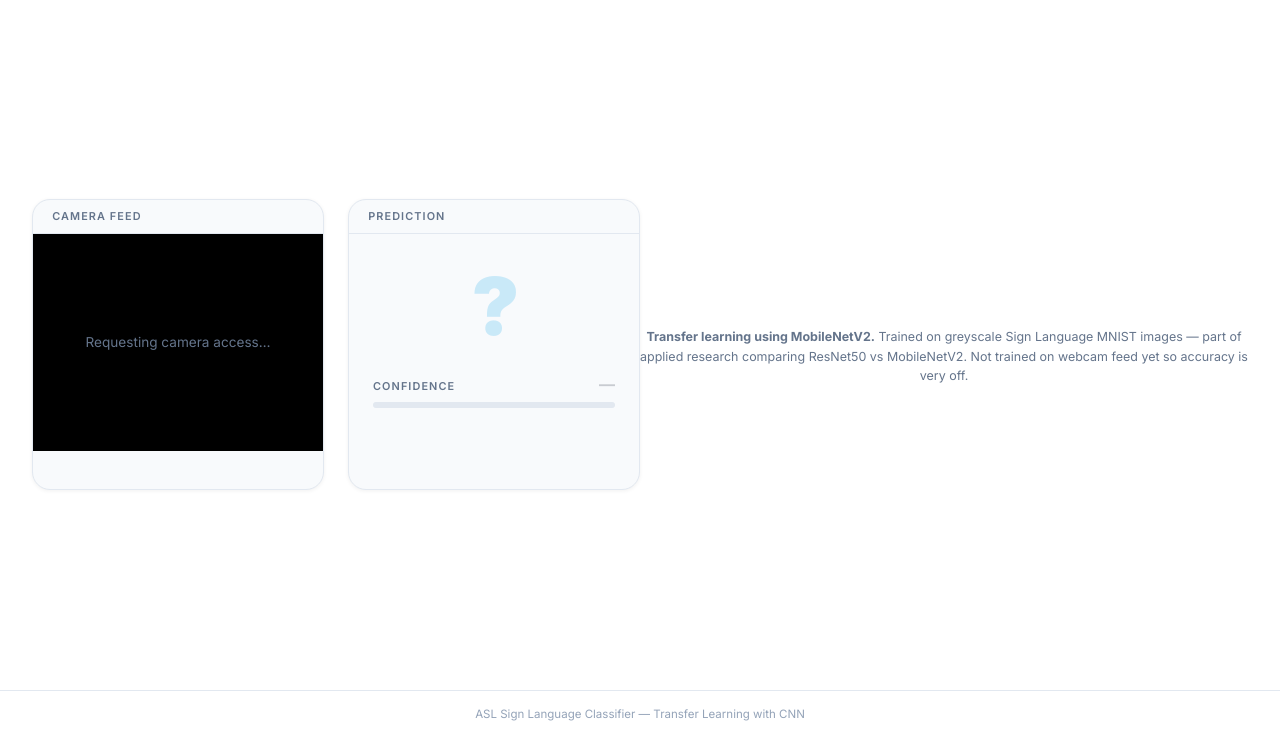
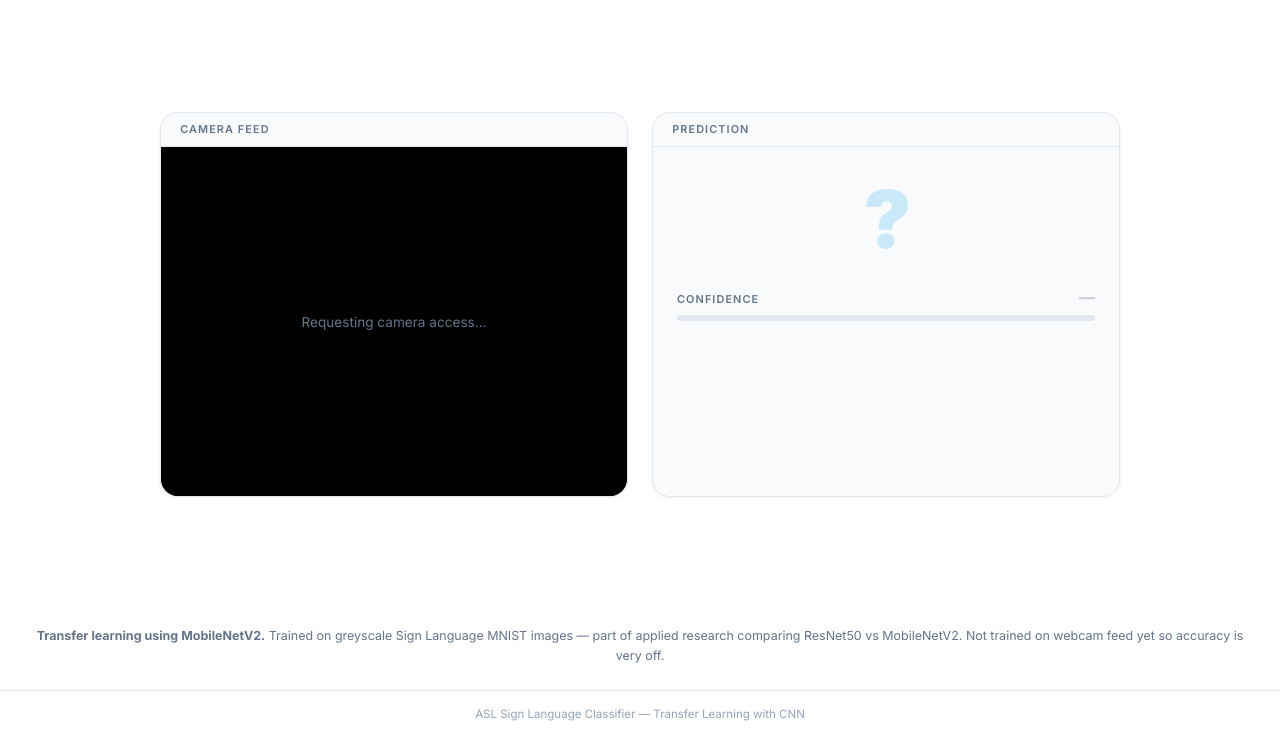
Before and after one commit to mclem6/sign-language-classifier-app, a plain HTML site: page frontend/index.html in a window 1280 px wide. Shown: the part 63-800 px from the top of the page. Drawn offline with Linux system fonts and the light colour scheme; a script that the page names is missing.

Commit message:
clarification message

```diff
--- a/frontend/index.html
+++ b/frontend/index.html
@@ -213,9 +213,7 @@
     .err { color: var(--error); font-size: 0.78rem; min-height: 1.1em; text-align: center; }
 
     .page-note {
-      margin-top: 1.5rem;
-      max-width: 960px;
-      width: 100%;
+      padding: 1rem 2rem 1.5rem;
       font-size: 0.78rem;
       color: var(--muted);
       line-height: 1.6;
@@ -270,15 +268,13 @@
             <div class="bar-fill" id="barFill"></div>
           </div>
         </div>
-
-        <div class="err" id="errMsg"></div>
       </div>
     </div>
 
   </div>
+</main>
 
-  <p class="page-note"><strong>Transfer learning using MobileNetV2.</strong> Trained on greyscale Sign Language MNIST images — part of applied research comparing ResNet50 vs MobileNetV2. Not trained on webcam feed yet so accuracy is very off.</p>
-</main>
+<p class="page-note"><strong>Transfer learning using MobileNetV2.</strong> Trained on greyscale Sign Language MNIST images — part of applied research comparing ResNet50 vs MobileNetV2. Not trained on webcam feed yet so accuracy is very off.</p>
 
 <canvas id="canvas" style="display:none"></canvas>
 
```
